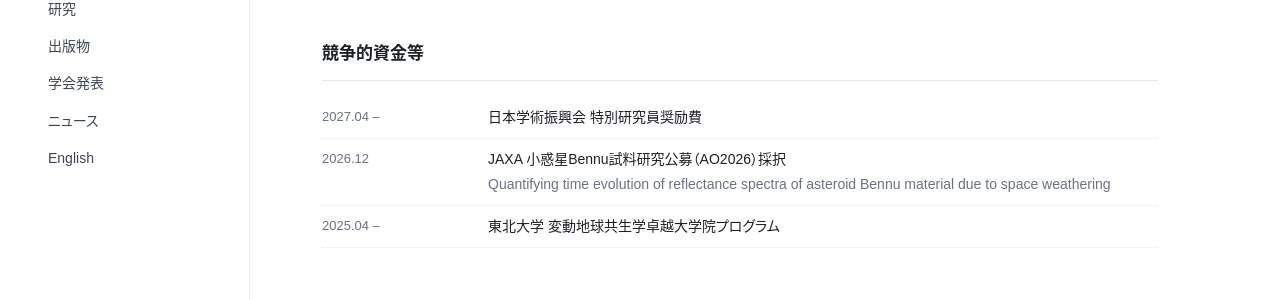
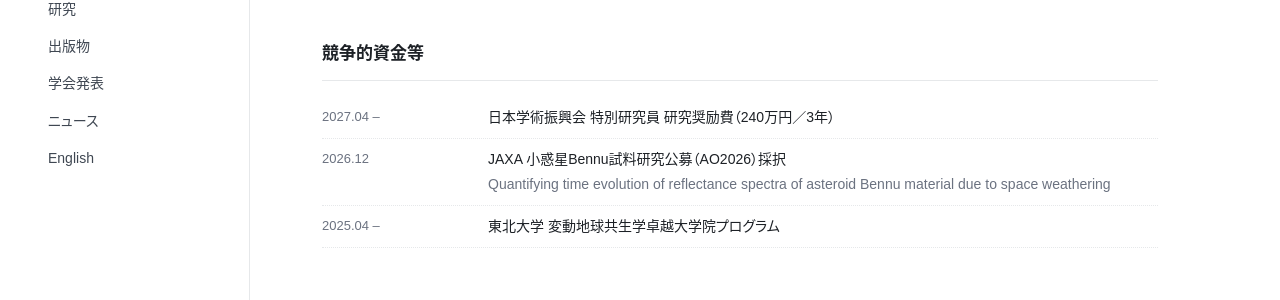
Before and after one commit to takasetaigat1/takasetaigat1.github.io, a Jekyll site: the page built from profile.html, in a window 1280 px wide and 900 px high, scrolled down 853 px. Shown: the part 221-521 px from the top of the window. Built offline with Jekyll 4.4.1, drawn with Linux system fonts in a browser that asks for light colours; some web fonts are replaced.

Commit message:
JSPS fellowship grant wording and amount
Co-Authored-By: Claude Fable 5.1 <noreply@anthropic.com>
Claude-Session: https://claude.ai/code/session_01WJ69PvNMxXwpNZfvYmXkxj

```diff
--- a/_data/profile.yml
+++ b/_data/profile.yml
@@ -32,7 +32,7 @@ awards:
 # 競争的資金等（sub: は任意。課題名などを2行目に薄字で表示）
 grants:
   - period: 2027.04 –
-    text: 日本学術振興会 特別研究員奨励費
+    text: 日本学術振興会 特別研究員 研究奨励費（240万円／3年）
   - period: 2026.12
     text: JAXA 小惑星Bennu試料研究公募（AO2026）採択
     sub: "Quantifying time evolution of reflectance spectra of asteroid Bennu material due to space weathering"
```
